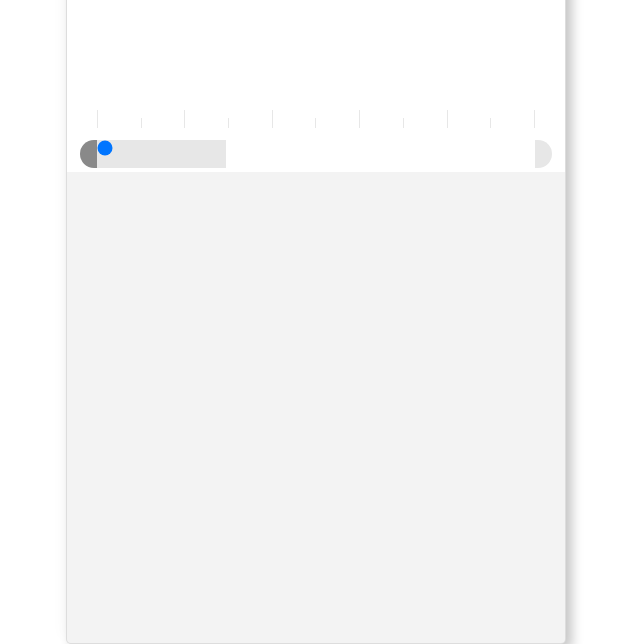
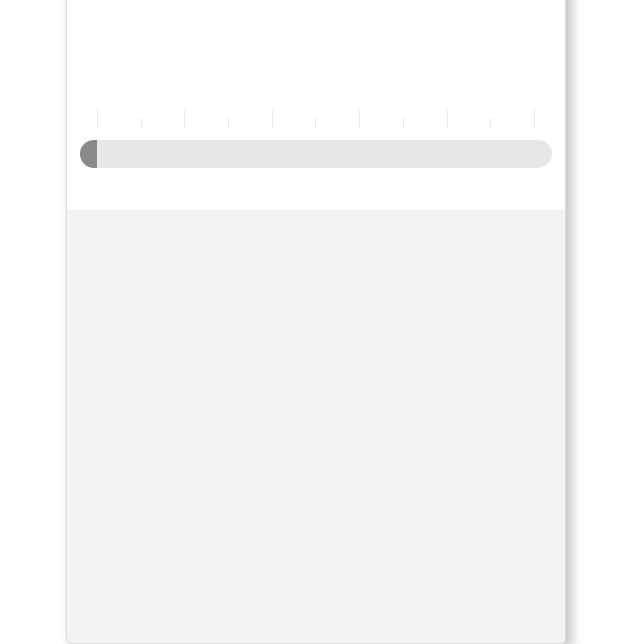
Before and after one commit to AdamBers/xiaomi, a plain HTML site: page index.html in a window 1280 px wide. Shown: the part 156-800 px from the top of the page, without its empty margins (324-964 px from the left). Drawn offline with nearby package versions, Linux system fonts and the light colour scheme.

Commit message:
addeваыd

```diff
--- a/index.html
+++ b/index.html
@@ -9,8 +9,7 @@
     <title>Xiaomi</title>
     <link rel="shortcut icon" href="./img/favicon.png">
     <link rel="stylesheet" href="https://cdnjs.cloudflare.com/ajax/libs/font-awesome/4.7.0/css/font-awesome.min.css">
-    <script src="https://code.jquery.com/jquery-3.6.3.min.js"
-        integrity="sha256-pvPw+upLPUjgMXY0G+8O0xUf+/Im1MZjXxxgOcBQBXU=" crossorigin="anonymous"></script>
+    <script src="https://code.jquery.com/jquery-3.6.3.min.js" integrity="sha256-pvPw+upLPUjgMXY0G+8O0xUf+/Im1MZjXxxgOcBQBXU=" crossorigin="anonymous"></script>
     <script src="/js/range-touch.min.js"></script>
 
 </head>
@@ -51,7 +50,8 @@
                         </tr>
                     </table>
                     <div class="range-container">
-                        <input type="range" name="range" id="range" min="0" max="10" value="0" step="1">
+                        <input type="range" name="range" id="range" class="range styled-slider slider-progress" min="0"
+                            max="10" value="0" step="1" oninput="this.nextElementSibling.value = this.value" name="diagram selector" class="diagram-bar">
                         <output class="output hidden" id="output" name="output" for="range">0</output>
                         <div id="initial-range" class="initial-range"></div>
                         <div id="initial-range-right" class="initial-range-right"></div>
```
